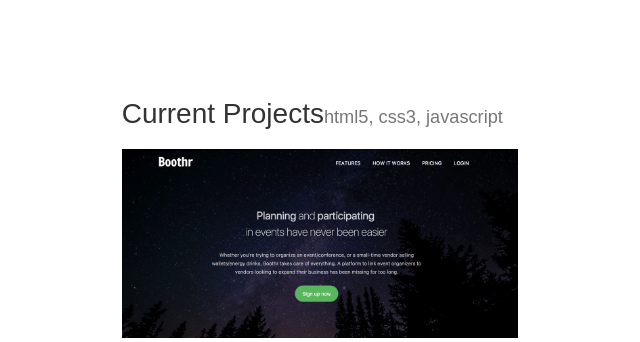
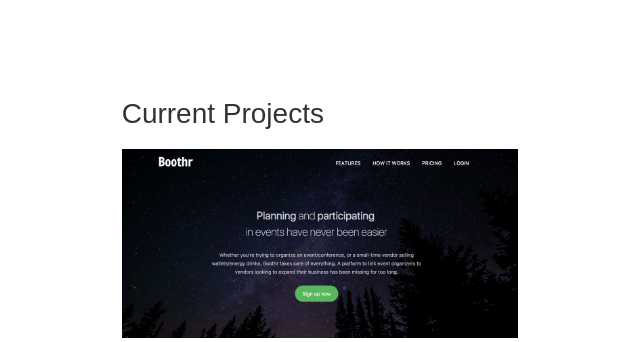
Before and after one commit to thhu/tianhhu, a PHP site: page / in a window 1280 px wide. Shown: the part 3710-4052 px from the top of the page, without its empty margins (0-640 px from the left). Run offline with PHP 8.4, Linux system fonts and the light colour scheme; some libraries are stand-ins or nearby versions.

Commit message:
Removed boothr subheading

```diff
--- a/index.php
+++ b/index.php
@@ -315,7 +315,7 @@
 		<div class="content" id="done">
 				<div class="row">
 					<div class="col-xs-10 col-xs-offset-1">
-						<h1>Current Projects<small>html5, css3, javascript</small></h1>
+						<h1>Current Projects</h1>
 					</div>
 				</div>
 				<div class="row">
```
